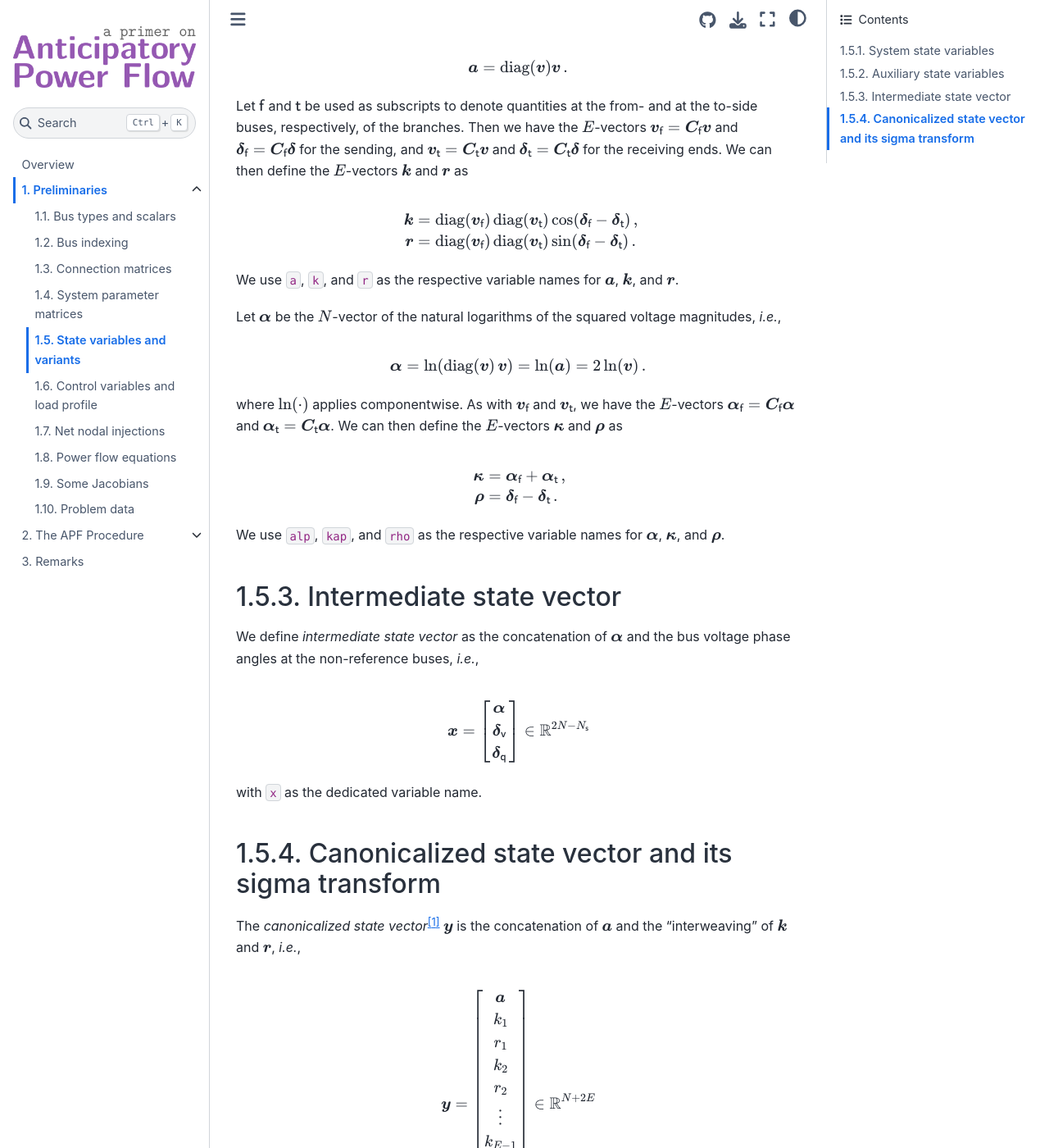
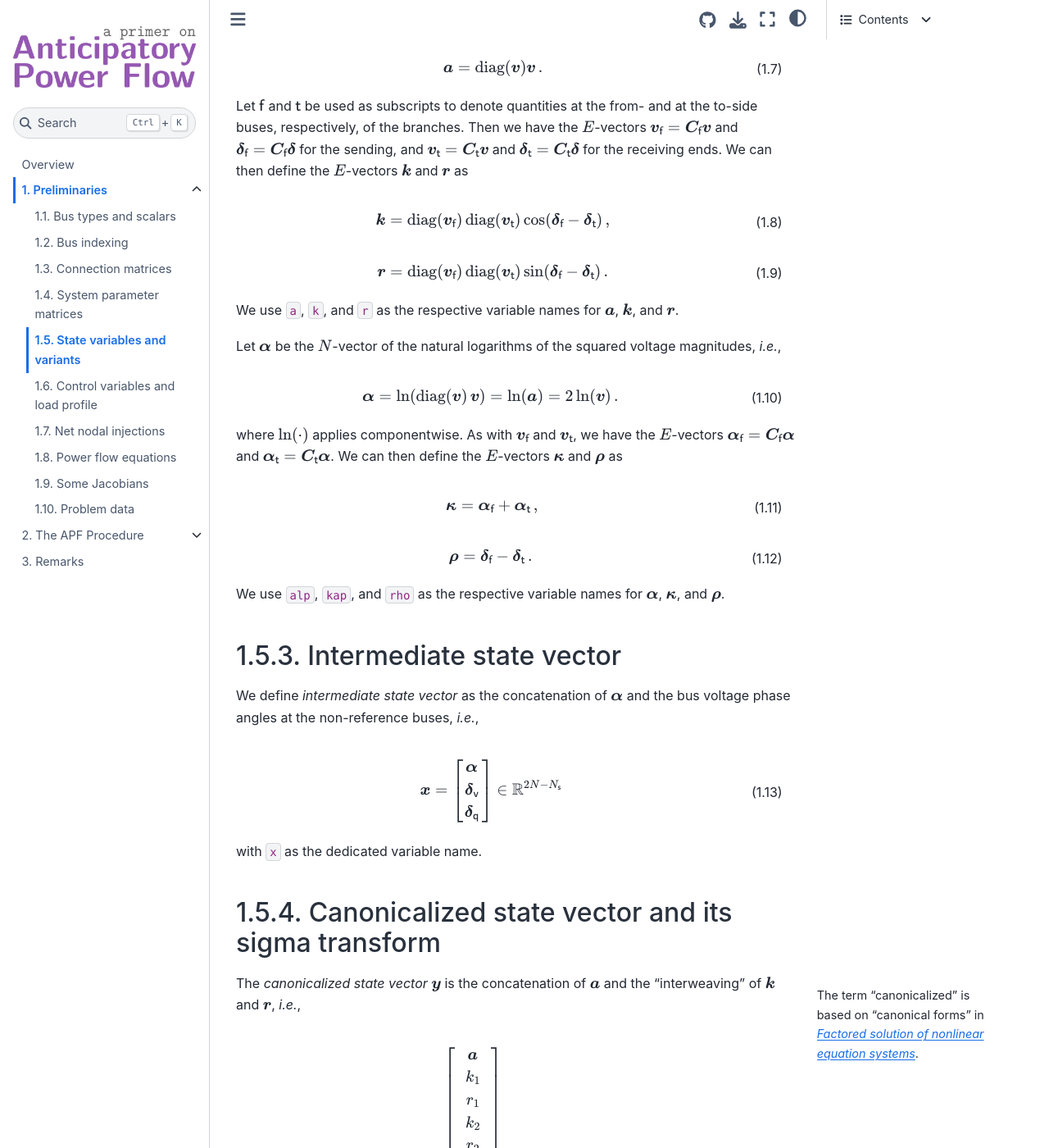
Before and after one commit to christian-cahig/apf-primer, a Jupyter Book: the page built from preliminaries/state-variables-and-variants.md, in a window 1280 px wide and 1400 px high, scrolled down 545 px. Shown: the whole window at 82% size. Built offline with Jupyter Book 1.0.4 settings and Sphinx 7.4.7 and the Sphinx Book theme 1.1.4, drawn with Linux system fonts in a browser that asks for light colours; some of the changed text lies outside the part shown.

Commit message:
Update section "State variables and variants"

````diff
--- a/preliminaries/state-variables-and-variants.md
+++ b/preliminaries/state-variables-and-variants.md
@@ -23,7 +23,7 @@ $$
     \boldsymbol{\delta} \, \\
 \end{matrix} \right]
 \in \mathbb{R}^{2N} \, .
-$$
+$$ (s)
 
 We reserve the variable names `vm` and `va`
 for $\boldsymbol{v}$
@@ -47,7 +47,7 @@ $$
 =
 \operatorname{diag} \! \left( \boldsymbol{v} \right) \boldsymbol{v}
 \, .
-$$
+$$ (a)
 
 Let $\mathsf{f}$ and $\mathsf{t}$ be used as subscripts
 to denote quantities at the from- and at the to-side buses, respectively, of the branches.
@@ -66,22 +66,22 @@ $\boldsymbol{k}$ and $\boldsymbol{r}$
 as
 
 $$
-\begin{aligned}
-    \boldsymbol{k}
-    & =
-    \operatorname{diag} \! \left( \boldsymbol{v}_{ \mathsf{f} } \right)
-    \operatorname{diag} \! \left( \boldsymbol{v}_{ \mathsf{t} } \right)
-    \cos \! \left( \boldsymbol{\delta}_{ \mathsf{f} } - \boldsymbol{\delta}_{ \mathsf{t} } \right)
-    \, ,
-    \\
-    \boldsymbol{r}
-    & =
-    \operatorname{diag} \! \left( \boldsymbol{v}_{ \mathsf{f} } \right)
-    \operatorname{diag} \! \left( \boldsymbol{v}_{ \mathsf{t} } \right)
-    \sin \! \left( \boldsymbol{\delta}_{ \mathsf{f} } - \boldsymbol{\delta}_{ \mathsf{t} } \right)
-    \, .
-\end{aligned}
+\boldsymbol{k}
+=
+\operatorname{diag} \! \left( \boldsymbol{v}_{ \mathsf{f} } \right)
+\operatorname{diag} \! \left( \boldsymbol{v}_{ \mathsf{t} } \right)
+\cos \! \left( \boldsymbol{\delta}_{ \mathsf{f} } - \boldsymbol{\delta}_{ \mathsf{t} } \right)
+\, ,
+$$ (k)
+
 $$
+\boldsymbol{r}
+=
+\operatorname{diag} \! \left( \boldsymbol{v}_{ \mathsf{f} } \right)
+\operatorname{diag} \! \left( \boldsymbol{v}_{ \mathsf{t} } \right)
+\sin \! \left( \boldsymbol{\delta}_{ \mathsf{f} } - \boldsymbol{\delta}_{ \mathsf{t} } \right)
+\, .
+$$ (r)
 
 We use `a`, `k`, and `r`
 as the respective variable names for
@@ -113,17 +113,18 @@ $\boldsymbol{\kappa}$ and $\boldsymbol{\rho}$
 as
 
 $$
-\begin{aligned}
-    \boldsymbol{\kappa}
-    & =
-    \boldsymbol{\alpha}_{ \mathsf{f} } + \boldsymbol{\alpha}_{ \mathsf{t} }
-    \, , \\
-    \boldsymbol{\rho}
-    & =
-    \boldsymbol{\delta}_{ \mathsf{f} } - \boldsymbol{\delta}_{ \mathsf{t} }
-    \, .
-\end{aligned}
+\boldsymbol{\kappa}
+=
+\boldsymbol{\alpha}_{ \mathsf{f} } + \boldsymbol{\alpha}_{ \mathsf{t} }
+\, , \\
+$$ (kap)
+
 $$
+\boldsymbol{\rho}
+=
+\boldsymbol{\delta}_{ \mathsf{f} } - \boldsymbol{\delta}_{ \mathsf{t} }
+\, .
+$$ (rho)
 
 We use `alp`, `kap`, and `rho`
 as the respective variable names for
@@ -146,14 +147,19 @@ $$
     \boldsymbol{\delta}_{ \mathsf{q} } \, \\
 \end{matrix} \right]
 \in \mathbb{R}^{ 2N - N_{ \mathsf{s} } }
-$$
+$$ (x)
 
 with `x` as the dedicated variable name.
 
 (prelim:state-vars:y-u)=
 ## Canonicalized state vector and its sigma transform
 
-The *canonicalized state vector*[^about-canon]
+```{margin}
+The term "canonicalized" is based on "canonical forms" in
+[*Factored solution of nonlinear equation systems*](https://doi.org/10.1098/rspa.2014.0236).
+```
+
+The *canonicalized state vector*
 $\boldsymbol{y}$
 is the concatenation of $\boldsymbol{a}$
 and the "interweaving" of $\boldsymbol{k}$ and $\boldsymbol{r}$,
@@ -175,7 +181,7 @@ $$
     r_{E}           \, \\
 \end{matrix} \right]
 \in \mathbb{R}^{ N + 2E }
-$$
+$$ (y)
 
 with `y` as the exclusive variable name.
 
@@ -201,7 +207,7 @@ $$
     \rho_{E}            \, \\
 \end{matrix} \right]
 \in \mathbb{R}^{ N + 2E }
-$$
+$$ (u)
 
 with `u` as the reserved variable name.
 
@@ -288,7 +294,3 @@ indicate exponentiating and taking the square-root componentwise, respectively.
 Since the inverse sigma transform can be thought of as a function
 that takes $\boldsymbol{u}$ as input,
 it is implemented in code as a function with the call signature `arcsigma(y)`.
-
-[^about-canon]: The term 'canonicalized' is an adaptation of the "canonical forms" in
-Sections 3 and 4 of
-[*Factored solution of nonlinear equation systems*](https://doi.org/10.1098/rspa.2014.0236).
````
Also changed, not shown: other parts of preliminaries/state-variables-and-variants.md (+3 -3 lines).
